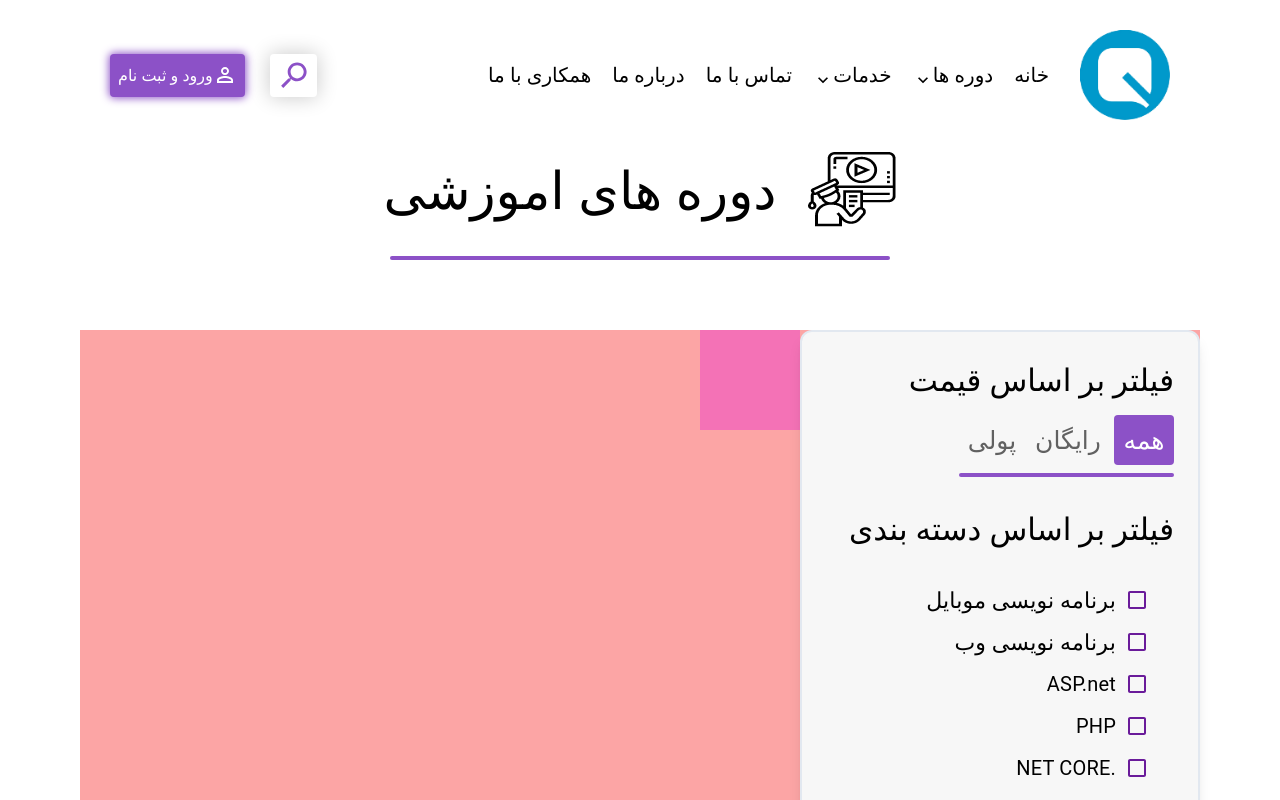
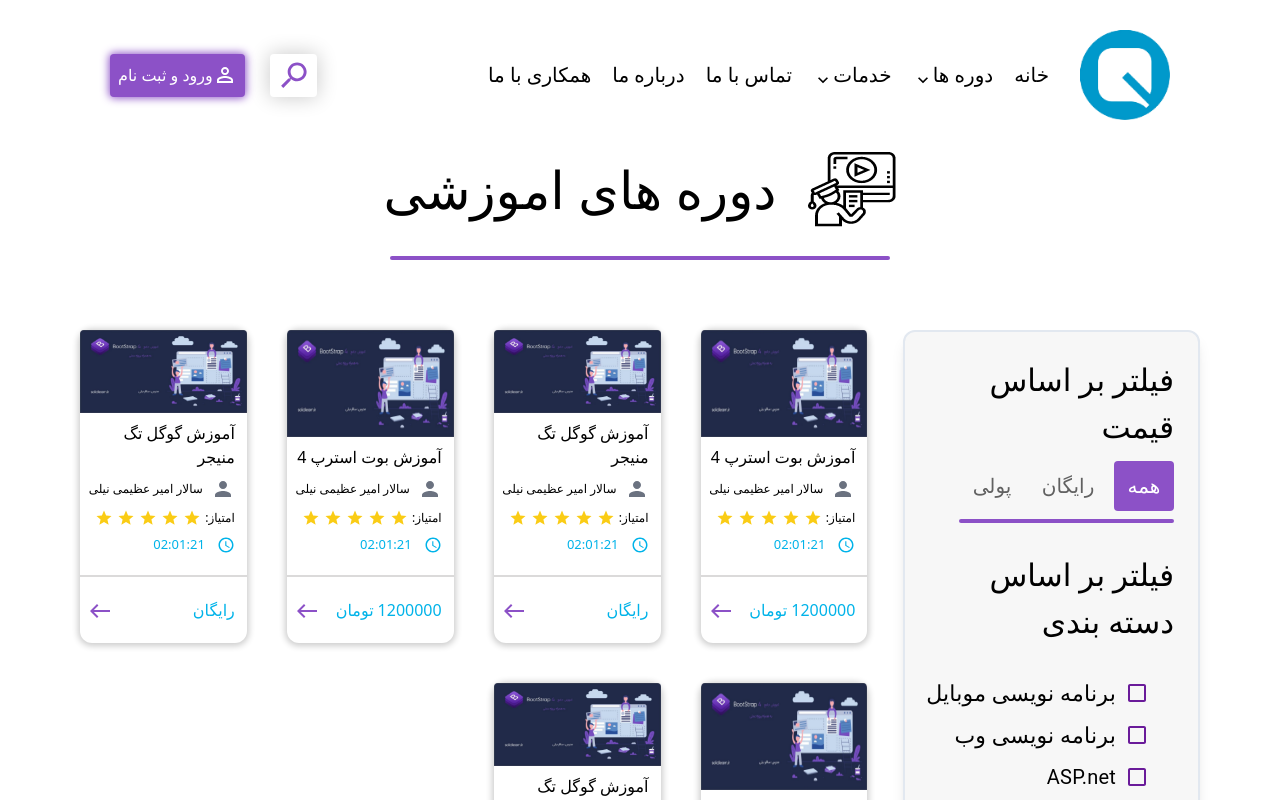
Before and after one commit to magh20/Quera-shop, a Next.js app in the folder quera-shop/: page /Courses in a window 1280 px wide. Shown: the top 800 px of the page. Built offline with nearby package versions, Linux system fonts and the light colour scheme.

Commit message:
courses page 2nd update

```diff
--- a/quera-shop/src/app/Courses/page.tsx
+++ b/quera-shop/src/app/Courses/page.tsx
@@ -3,11 +3,31 @@ import { useState } from "react";
 
 import Image from "next/image"
 import course from '../../../public/assets/course.png'
+import angle from '../../../public/assets/angle-left.png'
 
 import FormControlLabel from '@mui/material/FormControlLabel';
 import Checkbox from '@mui/material/Checkbox';
 import Typography from '@mui/material/Typography';
 import { purple } from '@mui/material/colors';
+
+import PersonIcon from '@mui/icons-material/Person';
+import StarIcon from '@mui/icons-material/Star';
+import WestIcon from '@mui/icons-material/West';
+import AccessTimeIcon from '@mui/icons-material/AccessTime';
+import image_1 from '../../../public/assets/courseSample1.png'
+import image_2 from '../../../public/assets/courseSample2.png'
+
+type allCourses =
+    {
+        id: number,
+        name: string,
+        teacher: string,
+        price?: number,
+        image?: string,
+        view?: number,
+        des?: string
+    }
+
 
 const courses = () => {
 
@@ -33,6 +53,11 @@ const courses = () => {
         setIsPaidSelected(false);
     };
 
+    const allCourses: allCourses[] = [{ id: 1, name: 'آموزش بوت استرپ 4', teacher: 'سالار امیر عظیمی نیلی', price: 1200000, image: 'image_1' }, { id: 2, name: 'آموزش گوگل تگ منیجر', teacher: 'سالار امیر عظیمی نیلی', price: 0, image: 'image_2' },
+    { id: 3, name: 'آموزش بوت استرپ 4', teacher: 'سالار امیر عظیمی نیلی', price: 1200000, image: 'image_1' }, { id: 4, name: 'آموزش گوگل تگ منیجر', teacher: 'سالار امیر عظیمی نیلی', price: 0, image: 'image_2' },
+    { id: 5, name: 'آموزش بوت استرپ 4', teacher: 'سالار امیر عظیمی نیلی', price: 1200000, image: 'image_1' }, { id: 6, name: 'آموزش گوگل تگ منیجر', teacher: 'سالار امیر عظیمی نیلی', price: 0, image: 'image_2' }]
+
+
     return (
         <div className='w-full'>
             <div className='flex flex-col bg-white justify-center items-center '>
@@ -42,7 +67,7 @@ const courses = () => {
                 </div>
                 <span className=" h-[4px] w-[500px] rounded-full bg-[#8C51C7] mt-7"></span>
             </div>
-            <div className='bg-red-300 flex flex-row-reverse mt-[70px] mx-[80px]'>
+            <div className='bg-white flex flex-row-reverse mt-[70px] mx-[80px] gap-9'>
                 {/* filter section */}
                 <div className='bg-[#F7F7F7] w-[400px] h-[1038px] p-6 border-[2px] rounded-xl shadow-lg border-slate-200' dir='rtl'>
                     <h1 className='text-[31px]'>فیلتر بر اساس قیمت</h1>
@@ -54,21 +79,21 @@ const courses = () => {
                                     }`}
                                 onClick={handleAllClick}
                             >
-                                <p className='text-[25px]'>همه</p>
+                                <p className='text-[20px]'>همه</p>
                             </span>
                             <span
                                 className={`rounded w-[60px] h-[50px] flex items-center justify-center cursor-pointer ${isFreeSelected ? "text-white bg-[#8C51C7]" : "text-[#616161]"
                                     }`}
                                 onClick={handleFreeClick}
                             >
-                                <p className='text-[25px]'>رایگان</p>
+                                <p className='text-[20px]'>رایگان</p>
                             </span>
                             <span
                                 className={`rounded w-[60px] h-[50px] flex items-center justify-center cursor-pointer ${isPaidSelected ? "text-white bg-[#8C51C7]" : "text-[#616161]"
                                     }`}
                                 onClick={handlePaidClick}
                             >
-                                <p className='text-[25px]'>پولی</p>
+                                <p className='text-[20px]'>پولی</p>
                             </span>
                         </div>
                         <span className=" h-[4px] w-[215px] rounded-full bg-[#8C51C7] mt-2"></span>
@@ -128,7 +153,70 @@ const courses = () => {
                         </div>
                     </div>
                 </div>
-                <div className='bg-pink-400 w-[100px] h-[100px]'></div>
+                <div className='bg-white w-full h-[100px]' dir="rtl">
+                    <div className=" grid grid-cols-4  gap-[40px] ">
+                        {allCourses.map((item: any) => {
+                            return (
+                                <div
+                                    key={item.id}
+                                    className=" flex bg-white flex-col flex-shrink-0 rounded-xl shadow-[0_1px_6px_2px_rgba(0,0,0,0.2)]"
+                                >
+                                    <Image
+                                        src={image_2}
+
+                                        className=" w-full h-full "
+                                        alt="CourseImg"
+                                    />
+                                    <span className=" flex mt-2 flex-col gap-[8px] pr-3  justify-start px-1 border-b-[2px] pb-5 border-b-[#DBDADA]">
+                                        <h4>{item.name}</h4>
+                                        <span className="  flex flex-row items-center gap-2">
+                                            <PersonIcon className=" text-gray-500" />
+                                            <small className=" text-[12px]">{item.teacher}</small>
+                                        </span>
+                                        <span className="  flex flex-row ite gap-1">
+                                            <p className=" text-[12px]">امتیاز:</p>
+                                            <StarIcon className=" text-yellow-400 !text-[18px] " />
+                                            <StarIcon className=" text-yellow-400 !text-[18px] " />
+                                            <StarIcon className=" text-yellow-400 !text-[18px] " />
+                                            <StarIcon className=" text-yellow-400 !text-[18px] " />
+                                            <StarIcon className=" text-yellow-400 !text-[18px] " />
+                                        </span>
+                                        <span className=" flex gap-[12px] flex-row items-center">
+                                            <AccessTimeIcon className=" !text-[#00B3E9] !text-[18px]" />
+                                            <p className="text-[#00B3E9] text-[13px]">02:01:21</p>
+                                        </span>
+                                    </span>
+                                    <span className=" pr-3  flex flex-row px-2 py-5 justify-between">
+                                        <span className="  flex text-[#00B3E9] gap-1 flex-row items-center">
+                                            {item.price == 0 ? (
+                                                <p>رایگان</p>
+                                            ) : (
+                                                <>
+                                                    {item.price}
+                                                    <p className=" text-[#00B3E9]">تومان</p>
+                                                </>
+                                            )}
+                                        </span>
+                                        <span>
+                                            <WestIcon className=" cursor-pointer text-[#8C51C7]" />
+                                        </span>
+                                    </span>
+                                </div>
+                            );
+                        })}
+                    </div>
+                    <div className="flex justify-center items-center mt-10 gap-3">
+                        <div className="w-[50px] h-[50px] bg-[#F7F7F7] border-[1px] border-[#D6D6D6] rounded-lg flex justify-center items-center">
+                            <p><Image src={angle} className="w-[10px] cursor-pointer" alt="angle"/></p>
+                        </div>
+                        <div className="w-[50px] h-[50px] bg-[#F7F7F7] border-[1px] border-[#D6D6D6] rounded-lg flex justify-center items-center">
+                            <p>1</p>
+                        </div>
+                        <div className="w-[50px] h-[50px] bg-[#F7F7F7] border-[1px] border-[#D6D6D6] rounded-lg flex justify-center items-center">
+                            <p><Image src={angle} className="w-[10px] rotate-180 cursor-pointer" alt="angle"/></p>
+                        </div>
+                    </div>
+                </div>
             </div>
         </div>
     );
```
Also changed, not shown: quera-shop/public/assets/angle-left.png (added).
